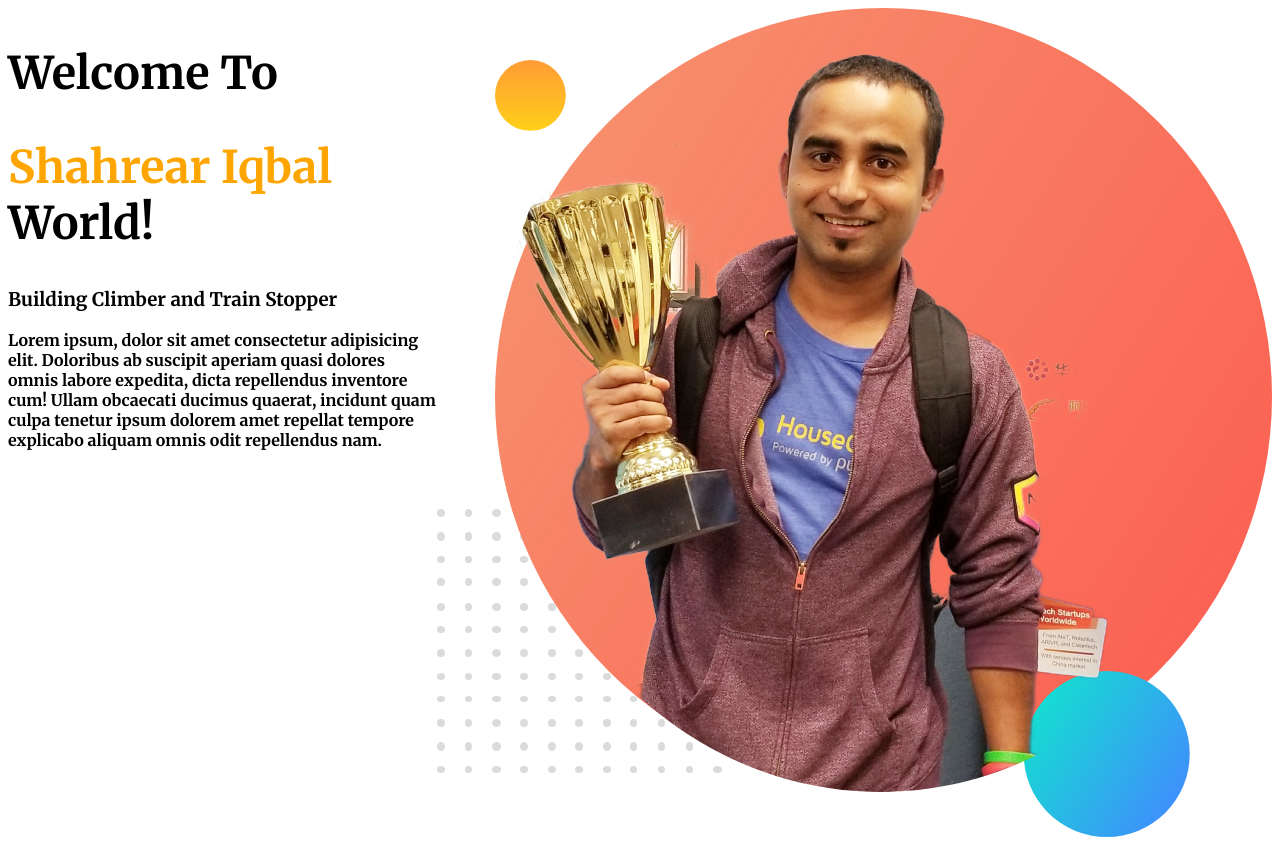
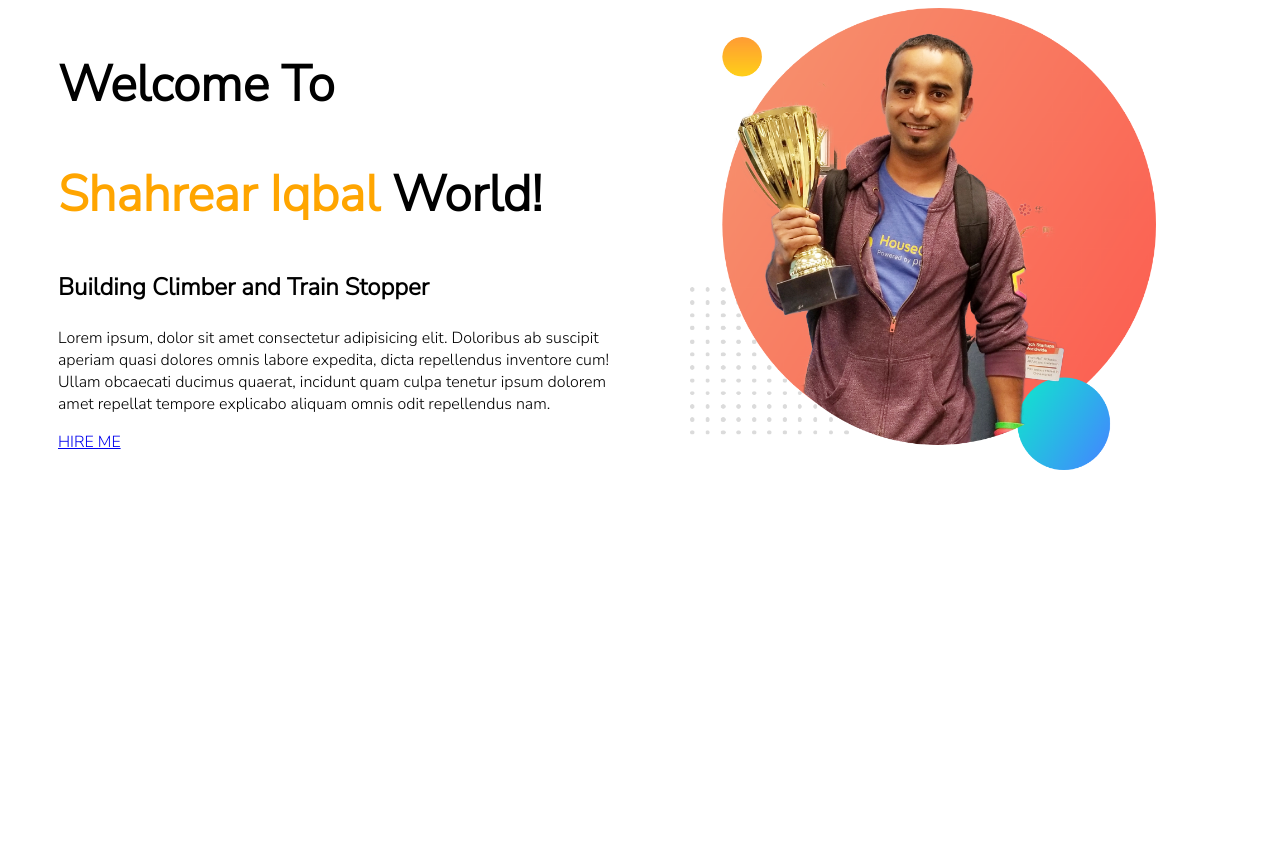
Before and after one commit to iqbalpcc/developer-portfolio, a plain HTML site: page index.html in a window 1280 px wide. After the commit the page ends 800 px from the top, so only its background shows below. Drawn offline with Linux system fonts and the light colour scheme.

Commit message:
HIRE ME added

```diff
--- a/index.html
+++ b/index.html
@@ -6,16 +6,18 @@
     <meta http-equiv="X-UA-Compatible" content="IE=edge">
     <meta name="viewport" content="width=device-width, initial-scale=1.0">
     <title>Shahrear Iqbal</title>
+    <link rel="stylesheet" href="style.css">
     <link rel="preconnect" href="https://fonts.googleapis.com">
     <link rel="preconnect" href="https://fonts.gstatic.com" crossorigin>
-    <link href="https://fonts.googleapis.com/css2?family=Merriweather:wght@700&display=swap" rel="stylesheet">
-    <link rel="stylesheet" href="style.css">
+    <link
+        href="https://fonts.googleapis.com/css2?family=Merriweather:wght@700&family=Montserrat:wght@300&family=Nunito+Sans:wght@300&display=swap"
+        rel="stylesheet">
 
 </head>
 
 <body>
     <section>
-        <div>
+        <div class="width-setup">
             <h1>Welcome To</h1>
             <h1><span class="orange-color"> Shahrear Iqbal</span> World!</h1>
             <h3>Building Climber and Train Stopper</h3>
@@ -23,9 +25,10 @@
                 omnis
                 labore expedita, dicta repellendus inventore cum! Ullam obcaecati ducimus quaerat, incidunt quam culpa
                 tenetur ipsum dolorem amet repellat tempore explicabo aliquam omnis odit repellendus nam.</p>
+            <a href="http://www.google.com" target="_blank">HIRE ME</a>
         </div>
 
-        <div>
+        <div class="width-setup">
             <img src="./images/jhankar.png" alt="shahrear iqbal">
         </div>
 
--- a/style.css
+++ b/style.css
@@ -1,9 +1,16 @@
 body{
     font-family: 'Merriweather', serif;
+    font-family: 'Montserrat', sans-serif;
+    font-family: 'Nunito Sans', sans-serif;
+
 }
 
 h1{
-    font-size: 45px;
+    font-size: 50px;
+}
+
+h3{
+    font-size: 1.5em;
 }
 
 .orange-color{
@@ -13,3 +20,12 @@ h1{
 section{
     display: flex;
 }
+
+.width-setup{
+    width: 50%;
+    padding-left: 50px;
+}
+
+.width-setup img {
+    width: 80%;
+}
```
